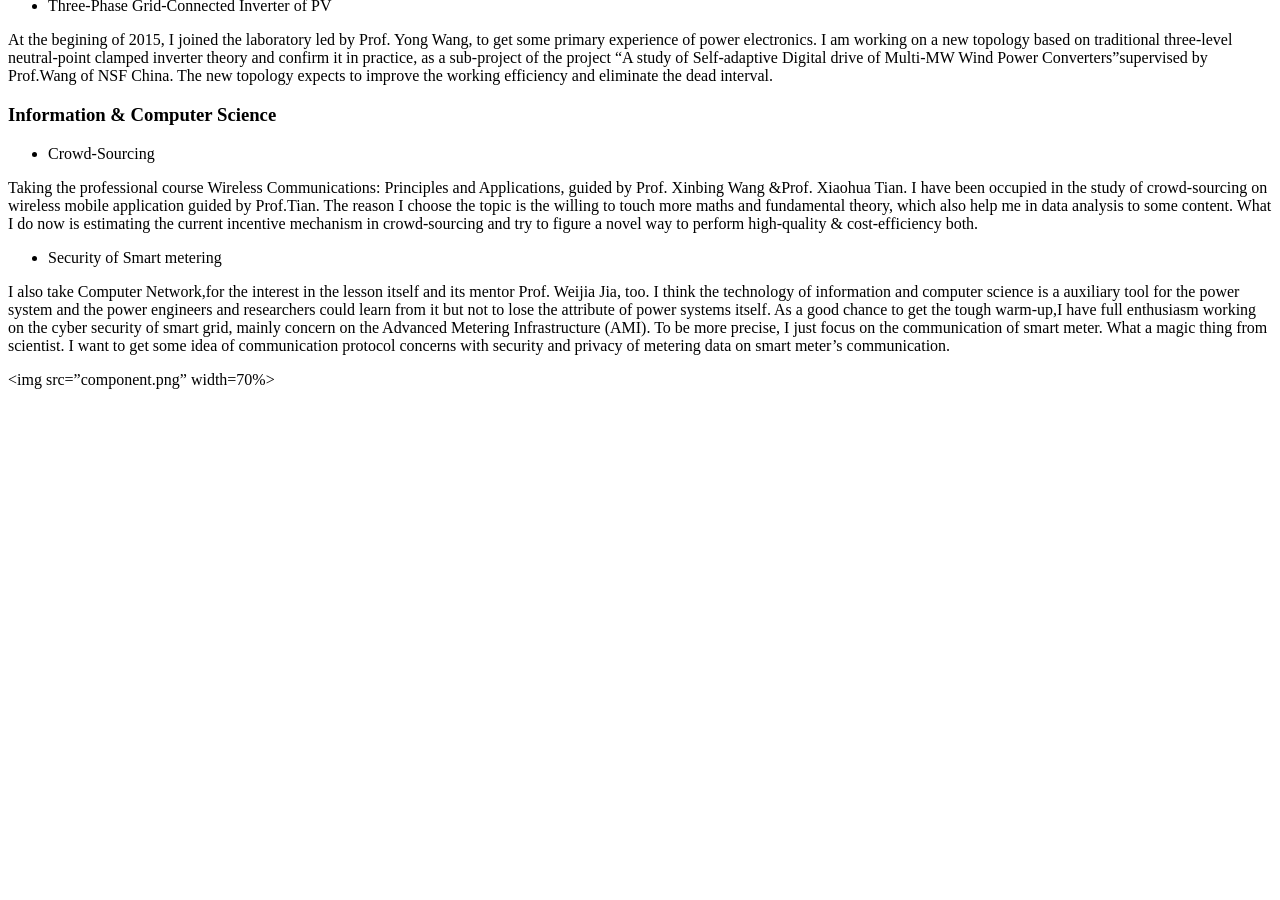
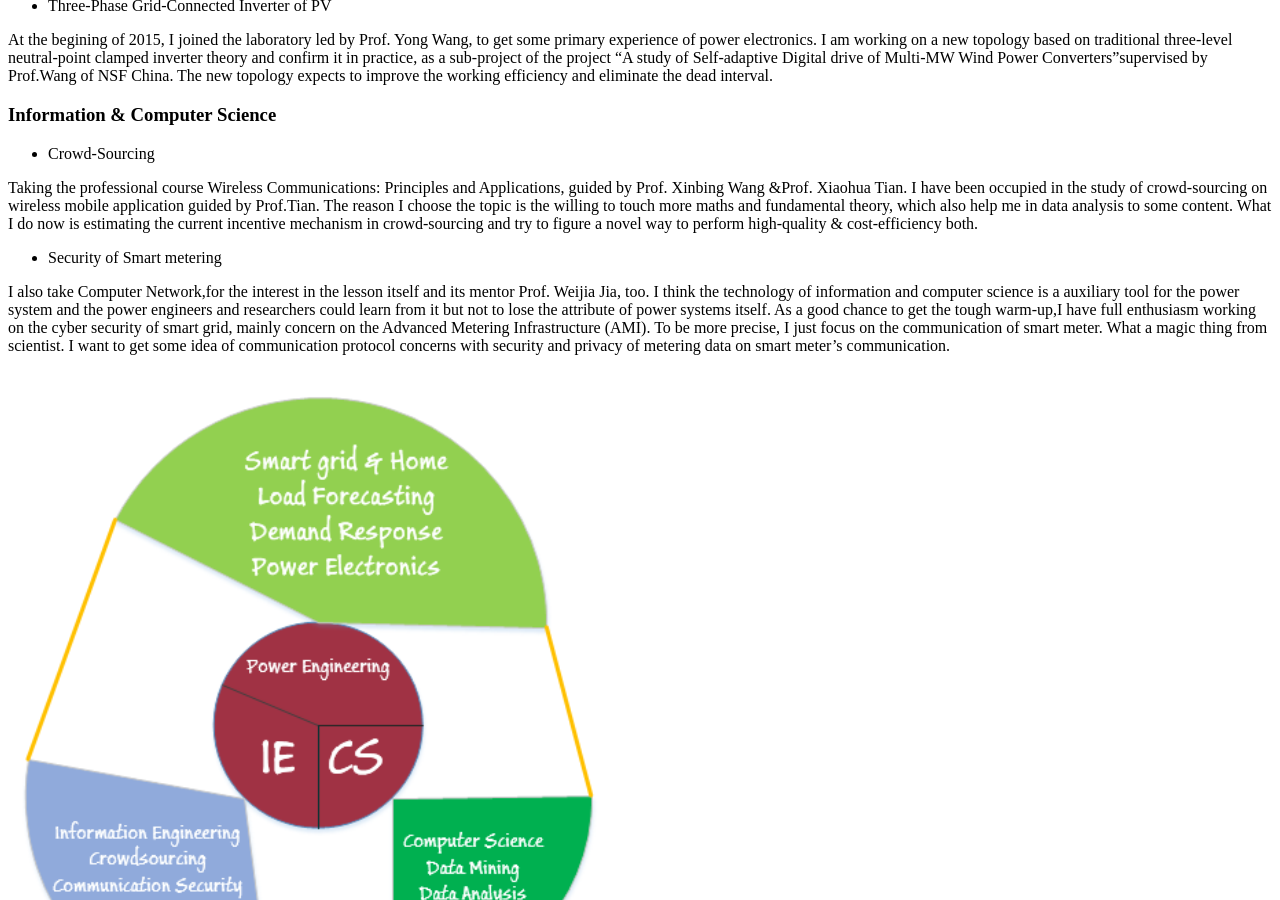
Before and after one commit to songwellxie/songwellxie.github.io, a Jekyll site: the page built from research.md, in a window 1280 px wide and 900 px high, scrolled down 788 px. Built offline with Jekyll 4.4.1, drawn with Linux system fonts in a browser that asks for light colours; our own code applies the rules of GitHub Pages for plain Markdown files; before the commit the page ends 1193 px from its top, so only the background shows below that.

Commit message:
Update research.md

```diff
--- a/research.md
+++ b/research.md
@@ -43,4 +43,4 @@ Taking the professional course Wireless Communications: Principles and Applicati
 
 I also take Computer Network,for the interest in the lesson itself and its mentor Prof. Weijia Jia, too. I think the technology of information and computer science is a auxiliary tool for the power system and the power engineers and researchers could learn from it but not to lose the attribute of power systems itself. As a good chance to get the tough warm-up,I have full enthusiasm working on the cyber security of smart grid, mainly concern on the Advanced Metering Infrastructure (AMI). To be more precise, I just focus on the communication of smart meter. What a magic thing from scientist. I want to get some idea of communication protocol concerns with security and privacy of metering data on smart meter's communication.
 
-<img src="component.png" width=70%>
+<img src="component.png">
```
